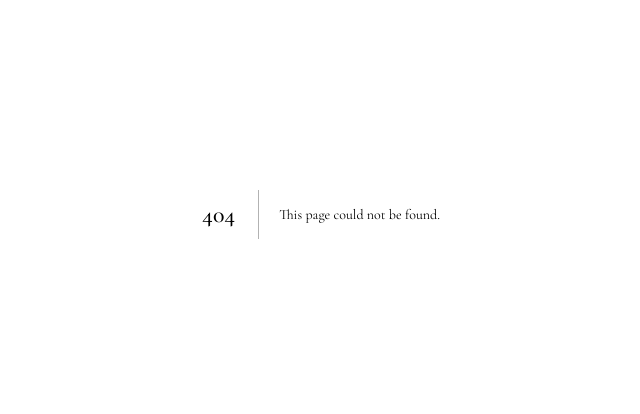
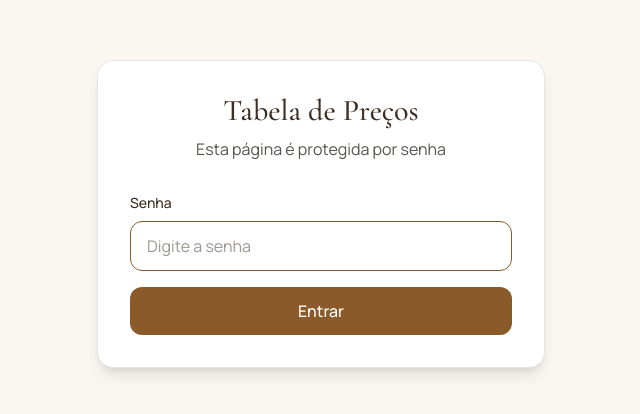
Before and after one commit to mclima/cloud-and-crunch, a Next.js app: page /restaurantes in a window 1280 px wide. Before the commit this address had no page. Shown: the part 186-600 px from the top of the page, without its empty margins (319-959 px from the left). Built offline with nearby package versions, Linux system fonts and the light colour scheme.

Commit message:
change url of price page

```diff
--- a/app/precos/page.tsx
+++ b/app/restaurantes/page.tsx
@@ -124,7 +124,7 @@ export default function PrecosPage() {
 
   useEffect(() => {
     // Check if already authenticated in this session
-    const auth = sessionStorage.getItem('precos_auth');
+    const auth = sessionStorage.getItem('restaurantes_auth');
     if (auth === 'true') {
       setIsAuthenticated(true);
     }
@@ -134,7 +134,7 @@ export default function PrecosPage() {
     e.preventDefault();
     if (password === CORRECT_PASSWORD) {
       setIsAuthenticated(true);
-      sessionStorage.setItem('precos_auth', 'true');
+      sessionStorage.setItem('restaurantes_auth', 'true');
       setError('');
     } else {
       setError('Senha incorreta. Tente novamente.');
```
Also changed, not shown: app/restaurantes/layout.tsx (renamed from app/precos/layout.tsx).
